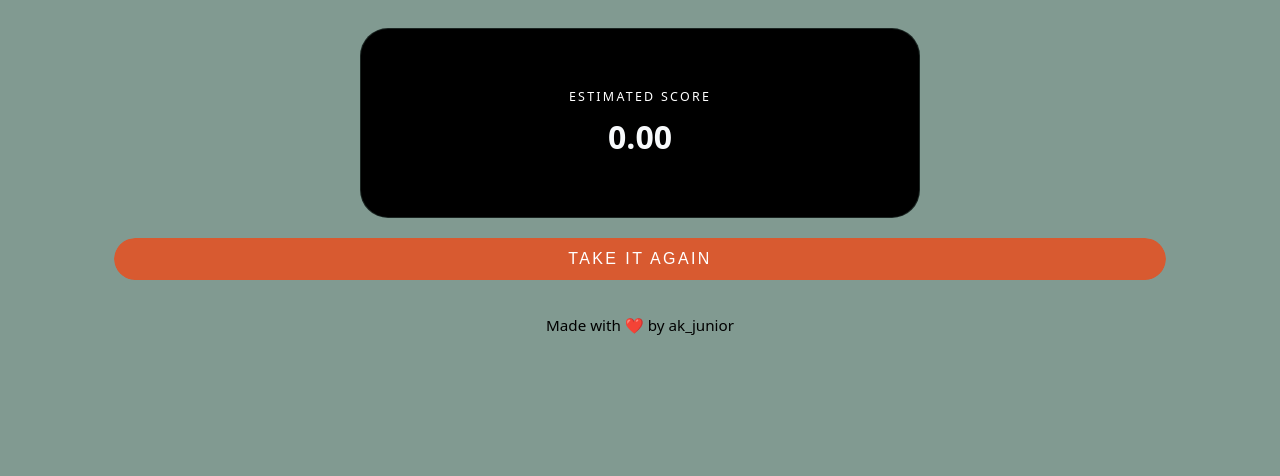
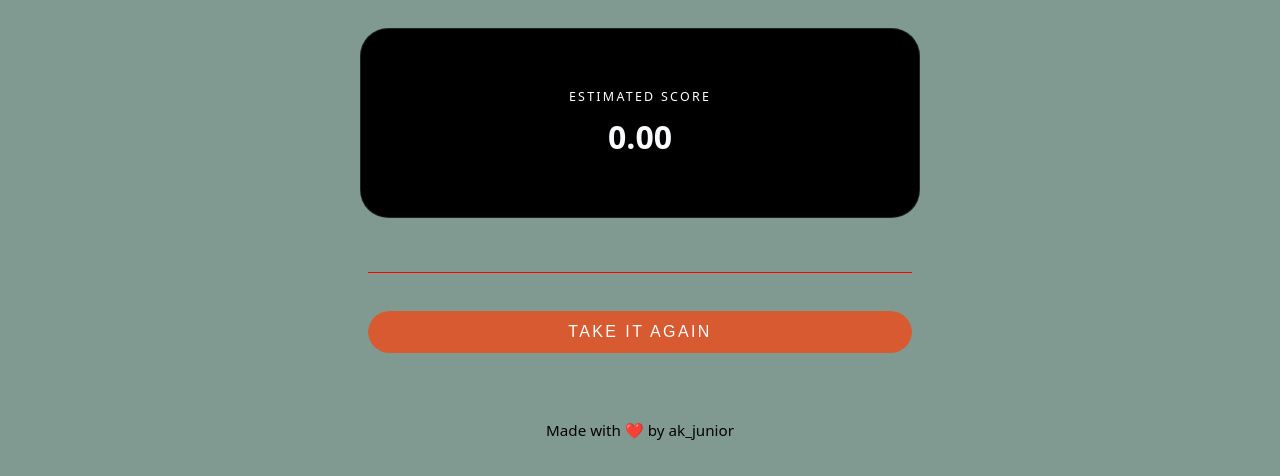
Before and after one commit to ak-junior3339/Mental-Health, a FastAPI app: page /predict-home in a window 1280 px wide. Shown: the part 994-1470 px from the top of the page. Before the commit the page ends 1329 px from the top, so only its background shows below. Run offline with FastAPI, Linux system fonts and the light colour scheme; parts of the project's set-up code (start-up, migrations or seed data) failed here and were passed over.

Commit message:
Addition Of Score Analysis

```diff
--- a/static/style.css
+++ b/static/style.css
@@ -443,6 +443,74 @@ hr{
   font-size: 30px;
   font-weight: bold;
 }
-.topnav a:hover {
-  transform: scale(1.3);
+.topnav a:hover{
+    animation: pulse 0.6s infinite alternate;
 }
+@keyframes pulse {
+  0% {
+    transform: scale(1);
+  }
+  100% {
+    transform: scale(1.1);
+  }
+}
+:root{
+  --card: #819A91;
+  --ink: #2f8c97;
+  --ink-soft: #2f8c97;
+  --line: #DCE6E2;
+  --low: #bd1585;
+  --mid: #edb83c;
+  --high: #DD8452;
+  --vhigh: #B5495B;
+  --band-color: var(--low);
+}
+
+#results{
+  background: var(--card);
+  padding: 32px 28px;
+  max-width: 600px;
+  margin: 0 auto;
+  font-family: 'Inter', sans-serif;
+  color: var(--ink);
+}
+
+.band-eyebrow{
+  font-family: 'IBM Plex Mono', monospace;
+  font-size: 35px;
+  letter-spacing: 0.16em;
+  text-transform: uppercase;
+  text-align: center;
+  color: yellow;
+  margin: 0 0 8px;
+  transition: color 0.4s ease;
+  margin-bottom: 20px;
+}
+
+.band-headline{
+  font-family: 'Fraunces', serif;
+  font-weight: 500;
+  font-size: 28px;
+  text-align: center;
+  margin: 0 0 14px;
+  color:indigo;
+}
+
+.band-body{
+  color: var(--ink-soft);
+  font-size: 25px;
+  line-height: 1.6;
+  text-align: center;
+  margin: 0 0 22px;
+  color:indigo;
+}
+
+.disclaimer{
+  font-size: 18px;
+  color: rgb(220, 48, 48);
+  line-height: 1.6;
+  text-align: center;
+  border-top: 1px solid red;
+  padding-top: 16px;
+  margin: 0 0 22px;
+}
```
